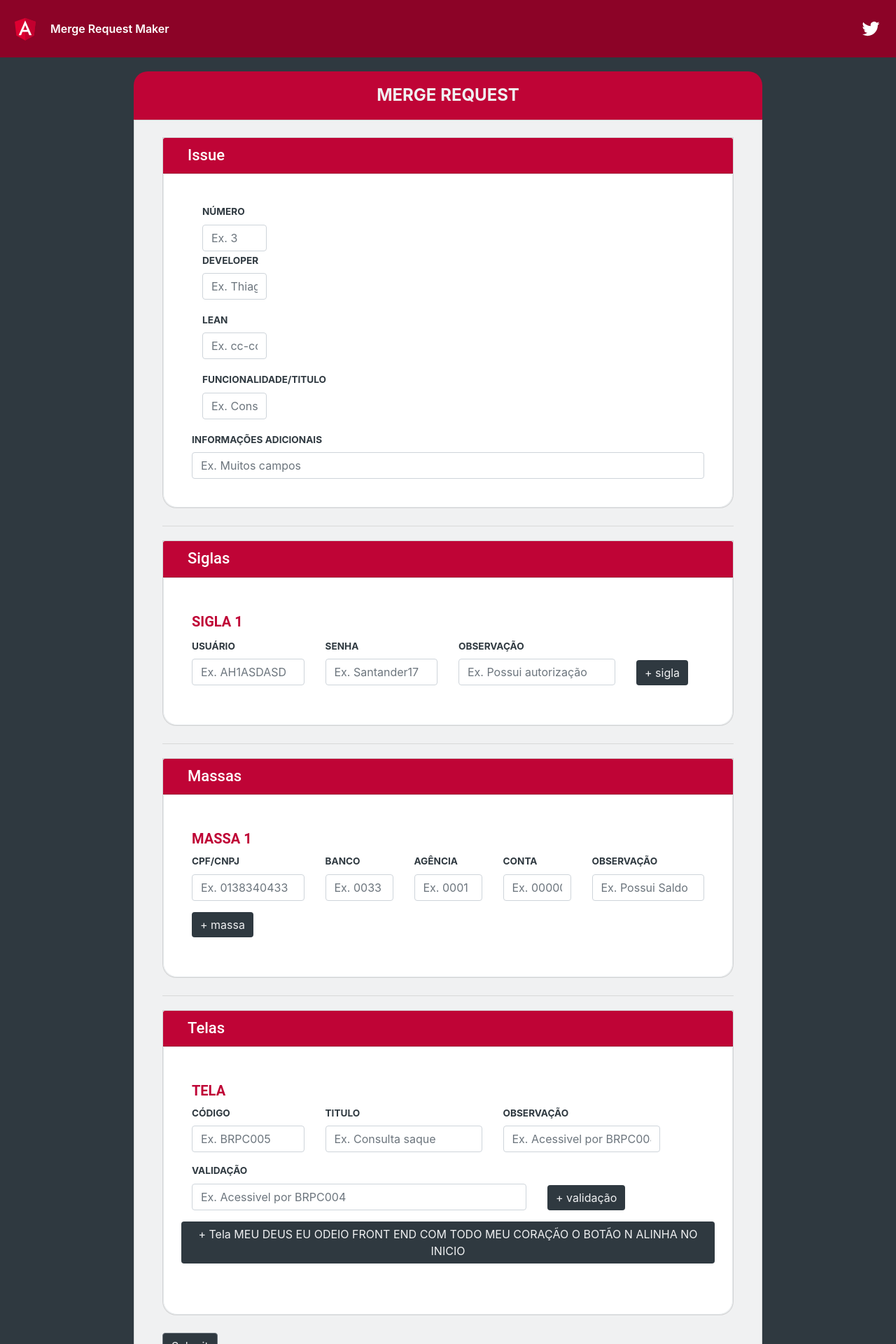
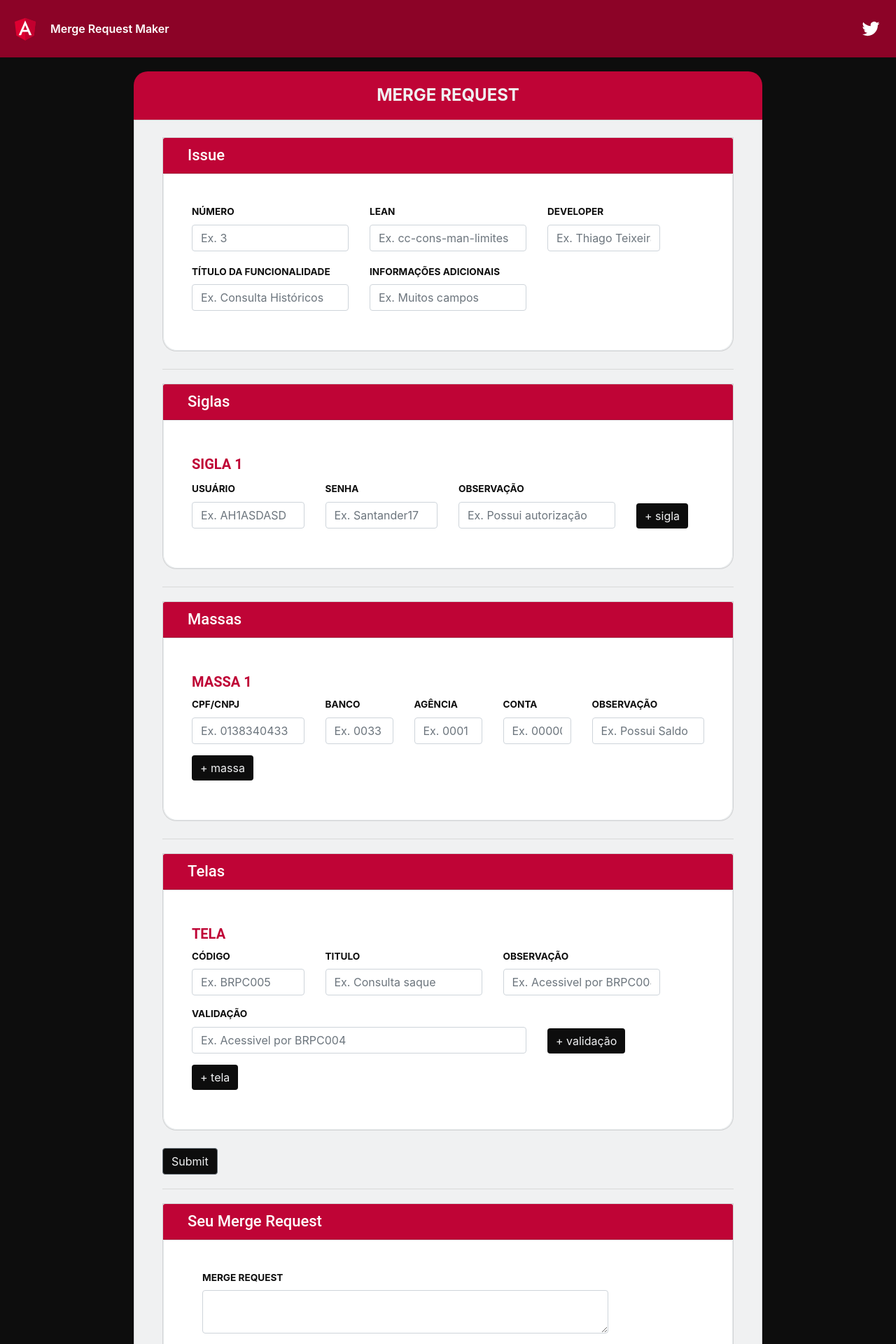
Before and after one commit to thiagoasd/MergeMaker, an Angular app: page / in a window 1280 px wide. Shown: the top 1920 px of the page at 70% size. Built offline with nearby package versions, Linux system fonts and the light colour scheme.

Commit message:
Lycia Kremer - Correções de melhoria de layout

```diff
--- a/src/app/mr/mr.component.html
+++ b/src/app/mr/mr.component.html
@@ -11,40 +11,44 @@
                         <h2>Issue</h2>
                     </div>
                     <div class="card-body">
-                        <div class="col-2">
+                        <div class="row align-items-end">
+                            <div class="form-group col-4">
                                 <label class="labels">
                                     Número
                                 </label>
                                 <input class="form-control" formControlName="Issue" placeholder="Ex. 3" type="number"
                                     min="1">
                             </div>
-                        <div class="form-group col-2">
+                            <div class="form-group col-4">
+                                <label class="labels">
+                                    Lean
+                                </label>
+                                <input class="form-control" formControlName="Lean" placeholder="Ex. cc-cons-man-limites"
+                                    type="text">
+                            </div>
+                            <div class="form-group col-3">
                                 <label class="labels">
                                     Developer
                                 </label>
                                 <input class="form-control" formControlName="Dev" placeholder="Ex. Thiago Teixeira"
                                     type="text">
                             </div>
-                        <div class="form-group col-2">
+                        </div>
+                        <div class="row align-items-end">
+                            <div class="form-group col-4">
                                 <label class="labels">
-                                Lean
-                            </label>
-                            <input class="form-control" formControlName="Lean" placeholder="Ex. cc-cons-man-limites"
-                                type="text">
-                        </div>
-                        <div class="form-group col-2">
-                            <label class="labels">
-                                Funcionalidade/Titulo
+                                  Título da funcionalidade
                                 </label>
                                 <input class="form-control" formControlName="Func" placeholder="Ex. Consulta Históricos"
                                     type="text">
                             </div>
-                        <div>
+                            <div class="form-group col-4">
                                 <label class="labels">
                                     Informações adicionais
                                 </label>
                                 <input class="form-control" formControlName="Info" placeholder="Ex. Muitos campos"
                                     type="text">
+                            </div>
                         </div>
                     </div>
                 </div>
@@ -84,8 +88,7 @@
                                     <div class="col-2" *ngIf="Siglas.length == i+1">
                                         <div>
                                             <button class="btn btn-primary" style="margin-bottom: 1rem"
-                                                (click)="addSigla()" id="botaosigla + i">+
-                                                sigla</button>
+                                                (click)="addSigla()" id="botaosigla + i">+ sigla</button>
                                         </div>
                                     </div>
                                 </div>
@@ -211,18 +214,16 @@
                                                         </button>
                                                     </div>
                                                 </div>
+                                                <div class="col-2">
+                                                  <div>
+                                                      <button class="btn btn-primary" style="margin-bottom: 1rem" (click)="addTela()"
+                                                          id="botaovalidacao">+ tela</button>
                                                   </div>
                                               </div>
                                             </div>
                                         </div>
                                     </div>
                                 </div>
-                        <div class="row">
-                            <div class="form-group">
-                                <button class="btn btn-primary col-12" style="margin-bottom: 1rem" (click)="addTela()"
-                                    id="botaovalidacao">
-                                    + Tela MEU DEUS EU ODEIO FRONT END COM TODO MEU CORAÇÃO O BOTÃO N ALINHA NO INICIO
-                                </button>
                             </div>
                         </div>
                     </div>
--- a/src/styles.css
+++ b/src/styles.css
@@ -12,7 +12,7 @@ html{
   --vinho: #8C0327;
   --branco: #F0F1F2;
   --branco-s: #FFFFFF;
-  --preto: #2F3940;
+  --preto: #0D0D0D;
   --vermelho: #F23535;
 }
 
```
Lines whose indentation alone changed are shown as unchanged.
